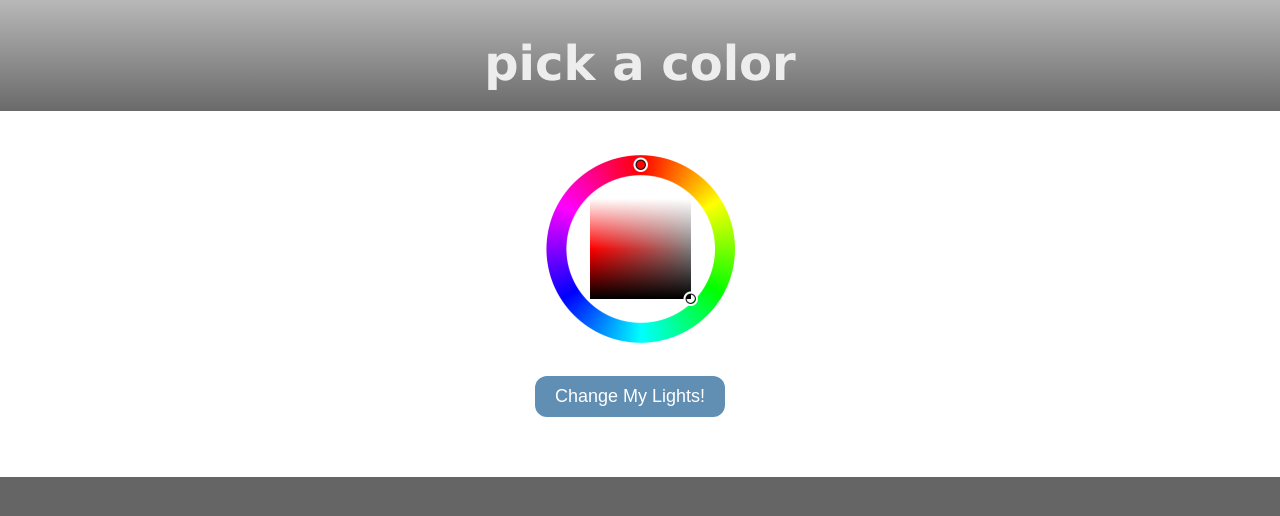
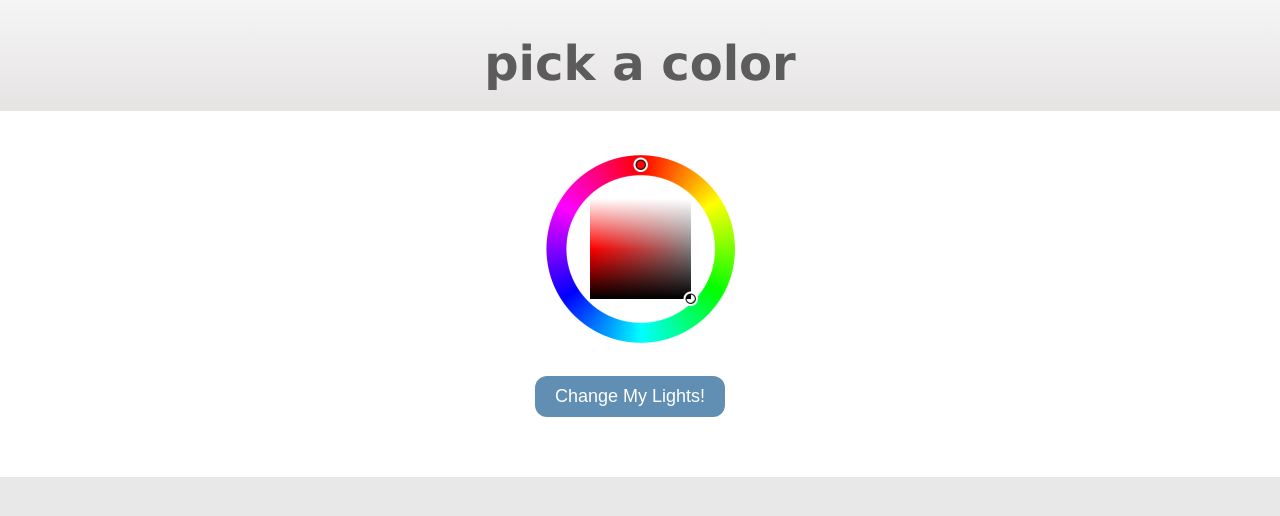
Before and after one commit to mattclyde37/home-of-color, a website: page public/index.html in a window 1280 px wide. Drawn offline with Linux system fonts and the light colour scheme.

Commit message:
Changed colors again

```diff
--- a/public/index.html
+++ b/public/index.html
@@ -4,7 +4,7 @@
 
  	<link rel="stylesheet" href="farbtastic.css" type="text/css" />
  	<link rel="stylesheet" href="stylesheets/style.css" type="text/css" />
-    <meta name="viewport" content="width=350, initial-scale=1.0">
+    <meta name="viewport" content="width=400, initial-scale=1.0">
   </head>
   <body>
   	<div id="title">
--- a/public/stylesheets/style.css
+++ b/public/stylesheets/style.css
@@ -2,7 +2,7 @@ body {
 	margin: 0px;
 	padding: 0px;
   font: 14px "Lucida Grande", Helvetica, Arial, sans-serif;
-  background-color:#656565;
+  background-color:#e8e8e8;
 }
 
 a {
@@ -48,27 +48,27 @@ h1 {
     padding: 0 auto;
     padding-top:35px;
     padding-bottom:20px;
-    /* IE10 Consumer Preview */
-background-image: -ms-linear-gradient(top, #B8B8B8 0%, #6B6A6A 100%);
+   /* IE10 Consumer Preview */
+background-image: -ms-linear-gradient(top, #F5F5F5 0%, #E6E3E3 100%);
 
 /* Mozilla Firefox */
-background-image: -moz-linear-gradient(top, #B8B8B8 0%, #6B6A6A 100%);
+background-image: -moz-linear-gradient(top, #F5F5F5 0%, #E6E3E3 100%);
 
 /* Opera */
-background-image: -o-linear-gradient(top, #B8B8B8 0%, #6B6A6A 100%);
+background-image: -o-linear-gradient(top, #F5F5F5 0%, #E6E3E3 100%);
 
 /* Webkit (Safari/Chrome 10) */
-background-image: -webkit-gradient(linear, left top, left bottom, color-stop(0, #B8B8B8), color-stop(1, #6B6A6A));
+background-image: -webkit-gradient(linear, left top, left bottom, color-stop(0, #F5F5F5), color-stop(1, #E6E3E3));
 
 /* Webkit (Chrome 11+) */
-background-image: -webkit-linear-gradient(top, #B8B8B8 0%, #6B6A6A 100%);
+background-image: -webkit-linear-gradient(top, #F5F5F5 0%, #E6E3E3 100%);
 
 /* W3C Markup, IE10 Release Preview */
-background-image: linear-gradient(to bottom, #B8B8B8 0%, #6B6A6A 100%);
+background-image: linear-gradient(to bottom, #F5F5F5 0%, #E6E3E3 100%);
 }
 
 #title h1{
-    color: #ededed;
+    color: #5c5c5c;
 }
 
 div {
```
